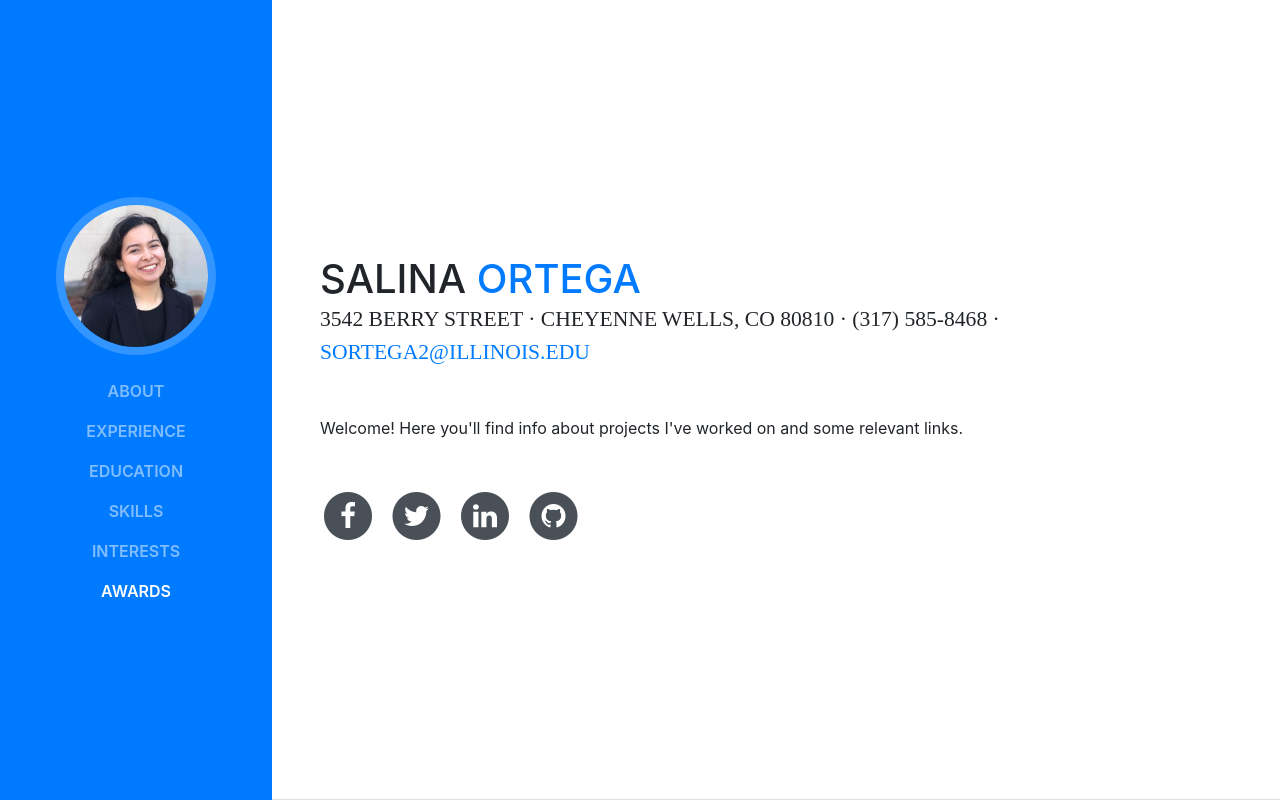
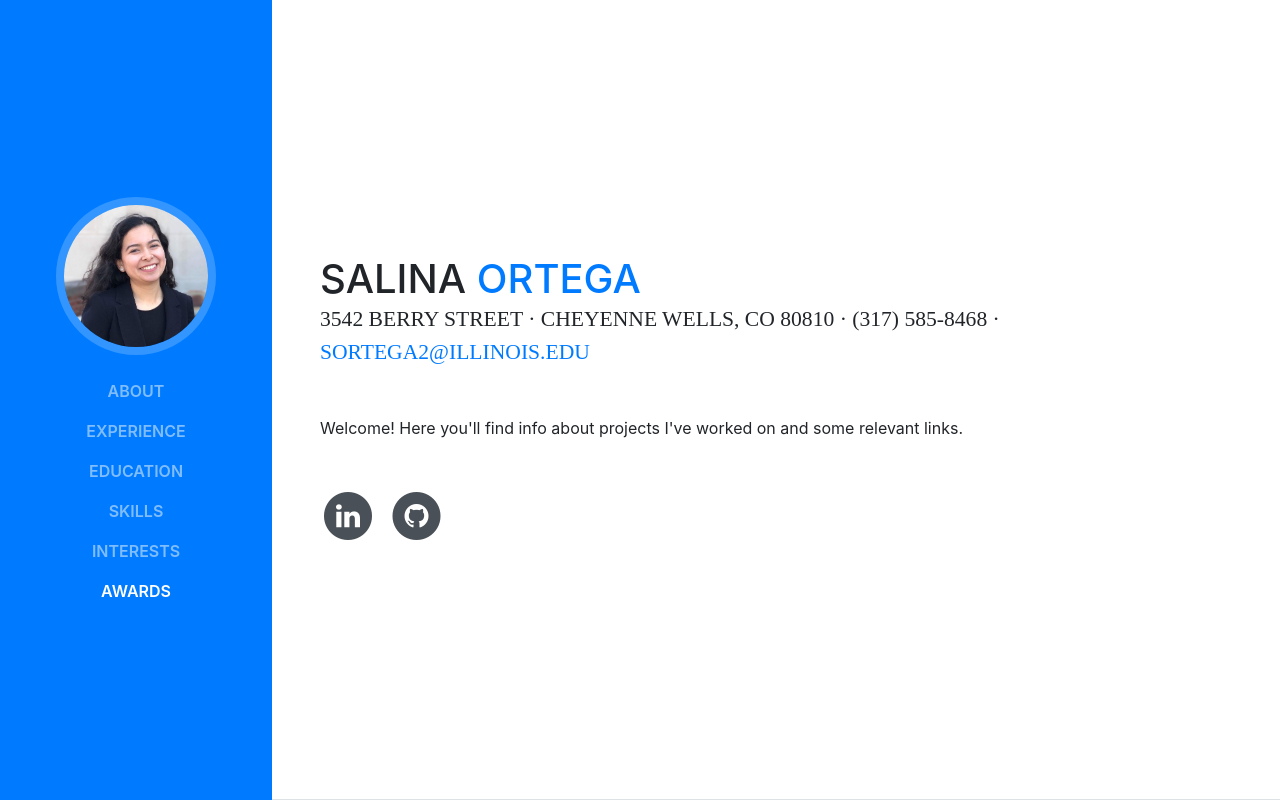
Before and after one commit to smortega2/smortega2.github.io, a website with bundled scripts: page index.html in a window 1280 px wide. Shown: the top 800 px of the page. Built offline with nearby package versions, Linux system fonts and the light colour scheme; a web font is replaced by a local one.

Commit message:
updating social

```diff
--- a/index.html
+++ b/index.html
@@ -74,23 +74,7 @@
           <p class="mb-5">Welcome! Here you'll find info about projects I've worked on and some relevant links. </p>
           <ul class="list-inline list-social-icons mb-0">
             <li class="list-inline-item">
-              <a href="#">
-                <span class="fa-stack fa-lg">
-                  <i class="fa fa-circle fa-stack-2x"></i>
-                  <i class="fa fa-facebook fa-stack-1x fa-inverse"></i>
-                </span>
-              </a>
-            </li>
-            <li class="list-inline-item">
-              <a href="#">
-                <span class="fa-stack fa-lg">
-                  <i class="fa fa-circle fa-stack-2x"></i>
-                  <i class="fa fa-twitter fa-stack-1x fa-inverse"></i>
-                </span>
-              </a>
-            </li>
-            <li class="list-inline-item">
-              <a href="#">
+              <a href="https://www.linkedin.com/in/salina-ortega-916015127/">
                 <span class="fa-stack fa-lg">
                   <i class="fa fa-circle fa-stack-2x"></i>
                   <i class="fa fa-linkedin fa-stack-1x fa-inverse"></i>
@@ -98,7 +82,7 @@
               </a>
             </li>
             <li class="list-inline-item">
-              <a href="#">
+              <a href="https://github.com/smortega2">
                 <span class="fa-stack fa-lg">
                   <i class="fa fa-circle fa-stack-2x"></i>
                   <i class="fa fa-github fa-stack-1x fa-inverse"></i>
```
